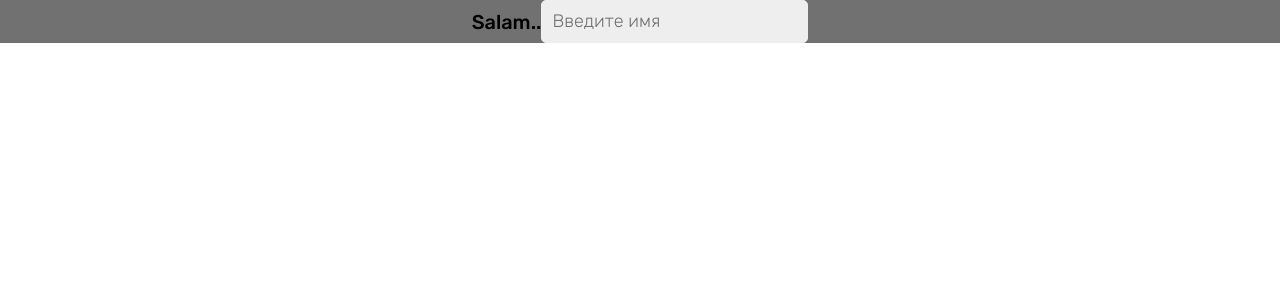
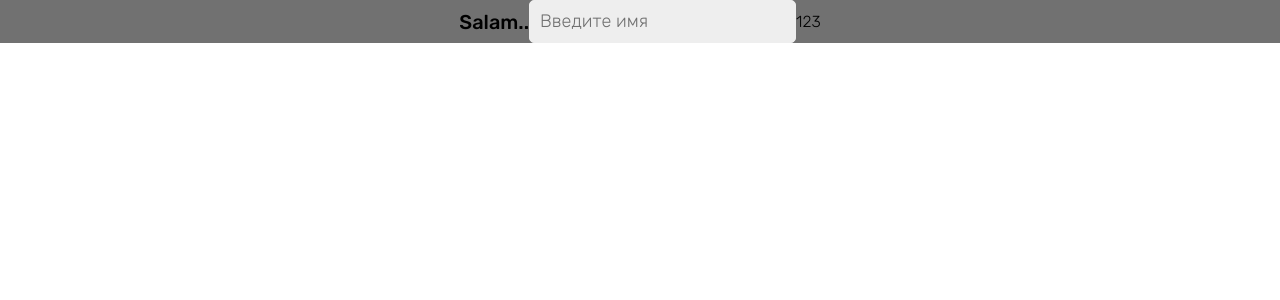
Before and after one commit to maxmiroslavski/my-cloud-v2, a React (Vite) app: page / in a window 1280 px wide. Shown: the top 300 px of the page. Built offline with nearby package versions, Linux system fonts and the light colour scheme.

Commit message:
add span component

```diff
--- a/src/App.tsx
+++ b/src/App.tsx
@@ -1,5 +1,6 @@
 import { Heading } from './components/Heading/Heading';
 import { Input } from './components/Input/Input';
+import { Span } from './components/Span/Span';
 
 export const App = () => {
 	return (
@@ -7,6 +8,7 @@ export const App = () => {
 			<div className="flex-center container bg-Gray m-auto">
 				<Heading fontSize="20px">Salam..</Heading>
 				<Input />
+				<Span fontSize="16px">123</Span>
 			</div>
 		</>
 	);
--- /dev/null
+++ b/src/components/Span/Span.interface.ts
@@ -0,0 +1,10 @@
+import { DetailedHTMLProps, HTMLAttributes, ReactNode } from 'react';
+
+export interface ISpan
+	extends DetailedHTMLProps<
+		HTMLAttributes<HTMLSpanElement>,
+		HTMLSpanElement
+	> {
+	children: ReactNode;
+	fontSize: '25px' | '18px' | '16px';
+}
--- /dev/null
+++ b/src/components/Span/Span.module.css
@@ -0,0 +1,15 @@
+.span {
+	@apply inline-block;
+}
+
+.s25px {
+	@apply font-normal text-[25px] leading-[30px];
+}
+
+.s18px {
+	@apply font-light text-[18px] leading-[21px];
+}
+
+.s16px {
+	@apply font-light text-[16px] leading-[19px];
+}
--- /dev/null
+++ b/src/components/Span/Span.tsx
@@ -0,0 +1,19 @@
+import { ISpan } from './Span.interface';
+import s from './Span.module.css';
+import cn from 'classnames';
+
+export const Span = ({ children, fontSize, ...props }: ISpan) => {
+	return (
+		<span
+			className={cn(
+				s.span,
+				fontSize === '25px' && s.s25px,
+				fontSize === '18px' && s.s18px,
+				fontSize === '16px' && s.s16px
+			)}
+			{...props}
+		>
+			{children}
+		</span>
+	);
+};
```
